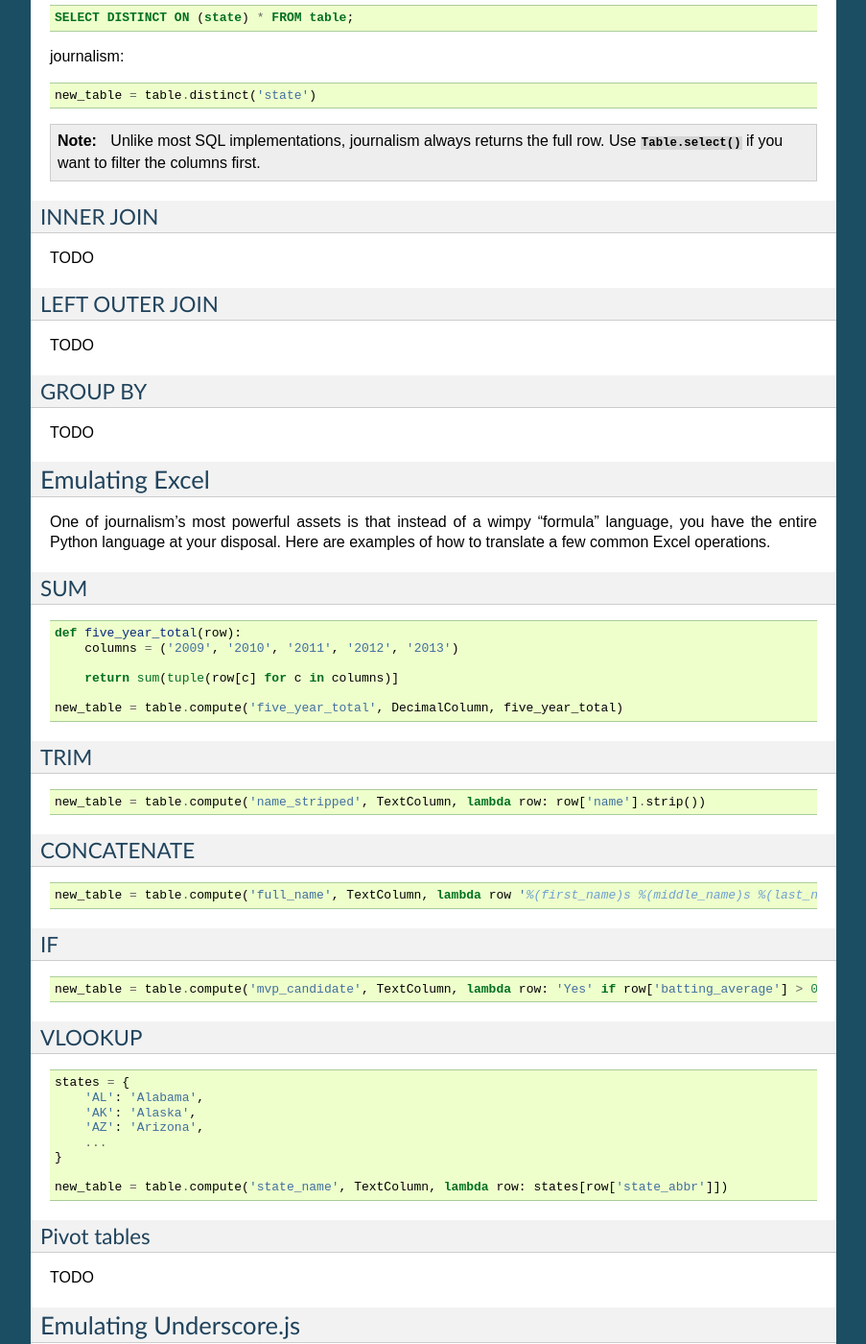
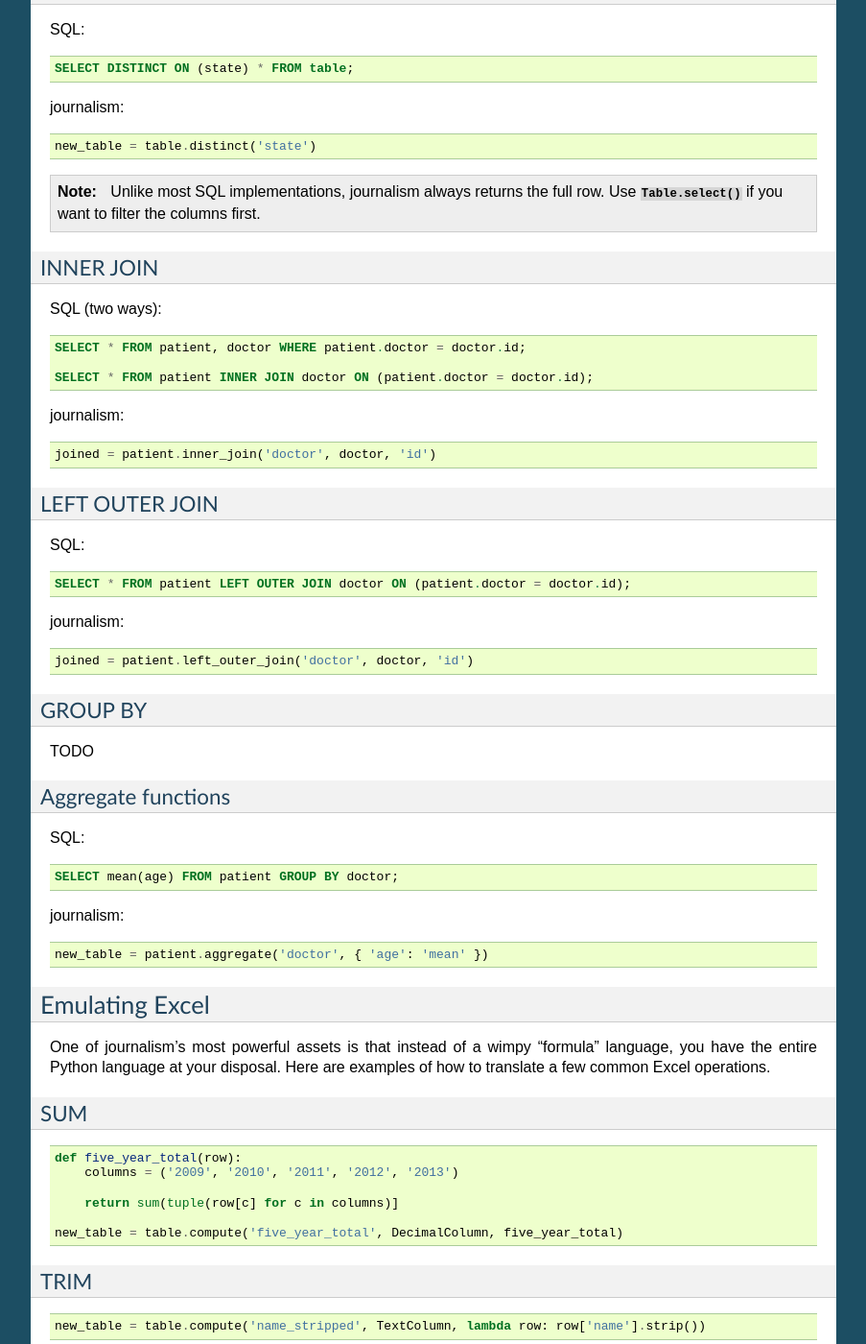
Before and after one commit to wireservice/agate, a Sphinx documentation site: the page built from docs/cookbook.rst, in a window 1280 px wide and 1400 px high, scrolled down 4545 px. Shown: the whole window at 96% size, without its empty margins (198-1101 px from the left). Built offline with Sphinx 7.4.7, drawn with Linux system fonts in a browser that asks for light colours; some of the changed text lies outside the part shown.

Commit message:
Finish up SQL cookbook. Closes #79.

```diff
--- a/docs/cookbook.rst
+++ b/docs/cookbook.rst
@@ -210,12 +210,16 @@
 
 journalism's command structure is very similar to SQL. The primary difference between journalism and SQL is that commands like :code:`SELECT` and :code:`WHERE` explicitly create new tables. You can chain them together as you would with SQL, but be aware each command is actually creating a new table.
 
+.. note::
+
+    All examples in this section use the `PostgreSQL <http://www.postgresql.org/>`_ dialect for comparison.
+
 SELECT
 ------
 
 SQL:
 
-.. code-block:: sql
+.. code-block:: postgres
 
     SELECT state, total FROM table;
 
@@ -230,7 +234,7 @@
 
 SQL:
 
-.. code-block:: sql
+.. code-block:: postgres
 
     SELECT * FROM table WHERE LOWER(state) = 'california';
 
@@ -245,7 +249,7 @@
 
 SQL:
 
-.. code-block:: sql
+.. code-block:: postgres
 
     SELECT * FROM table ORDER BY total DESC;
 
@@ -260,7 +264,7 @@
 
 SQL:
 
-.. code-block:: SQL
+.. code-block:: postgres
 
     SELECT state, total FROM table WHERE LOWER(state) = 'california' ORDER BY total DESC;
 
@@ -282,7 +286,7 @@
 
 SQL:
 
-.. code-block:: sql
+.. code-block:: postgres
 
     SELECT DISTINCT ON (state) * FROM table;
 
@@ -299,18 +303,54 @@
 INNER JOIN
 ----------
 
-TODO
+SQL (two ways):
+
+.. code-block:: postgres
+
+    SELECT * FROM patient, doctor WHERE patient.doctor = doctor.id;
+
+    SELECT * FROM patient INNER JOIN doctor ON (patient.doctor = doctor.id);
+
+journalism:
+
+.. code-block:: python
+
+    joined = patient.inner_join('doctor', doctor, 'id')
 
 LEFT OUTER JOIN
 ---------------
 
-TODO
+SQL:
 
+.. code-block:: postgres
+
+    SELECT * FROM patient LEFT OUTER JOIN doctor ON (patient.doctor = doctor.id);
+
+journalism:
+
+.. code-block:: python
+
+    joined = patient.left_outer_join('doctor', doctor, 'id')
 
 GROUP BY
 --------
 
 TODO
+
+Aggregate functions
+-------------------
+
+SQL:
+
+.. code-block:: postgres
+
+    SELECT mean(age) FROM patient GROUP BY doctor;
+
+journalism:
+
+.. code-block:: python
+
+    new_table = patient.aggregate('doctor', { 'age': 'mean' })
 
 Emulating Excel
 ===============
```
